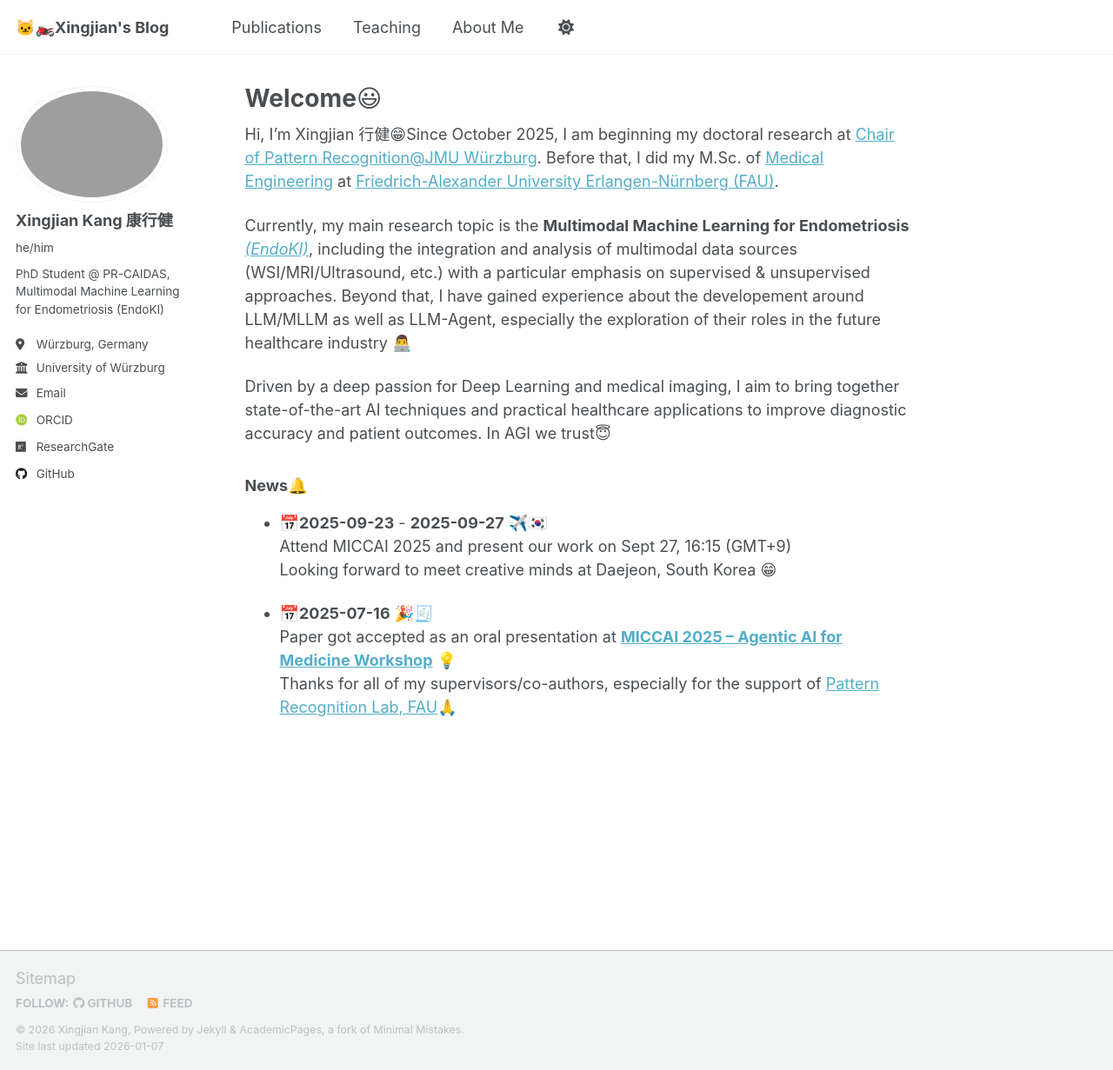
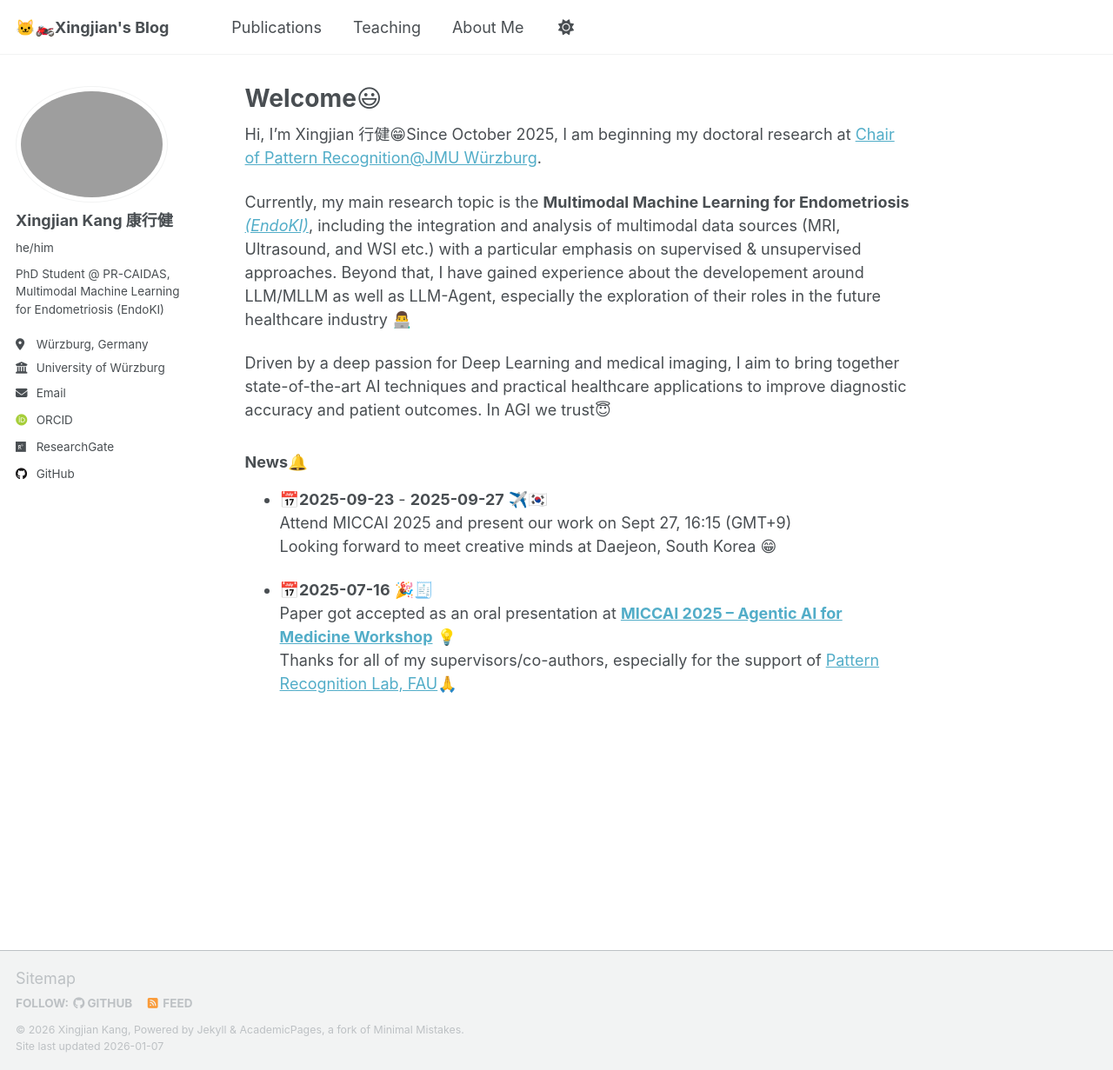
Before and after one commit to TrevorKang/TrevorKang.github.io, a Jekyll site: the page built from _pages/about.md, in a window 1280 px wide and 1231 px high. Shown: the whole window at 87% size. Built offline with Jekyll 4.4.1, drawn with Linux system fonts in a browser that asks for light colours; some web fonts are replaced; a script that is not in the unit is left out.

Commit message:
update about.md

```diff
--- a/_pages/about.md
+++ b/_pages/about.md
@@ -7,9 +7,9 @@ redirect_from:
   - /about.html
 ---
 
-Hi, I'm Xingjian 行健😁Since October 2025, I am beginning my doctoral research at [Chair of Pattern Recognition@JMU Würzburg](https://www.caidas.uni-wuerzburg.de/pr/). Before that, I did my M.Sc. of [Medical Engineering](https://meinstudium.fau.de/studiengang/medizintechnik-msc/) at [Friedrich-Alexander University Erlangen-Nürnberg (FAU)](https://www.fau.de/).
+Hi, I'm Xingjian 行健😁Since October 2025, I am beginning my doctoral research at [Chair of Pattern Recognition@JMU Würzburg](https://www.caidas.uni-wuerzburg.de/pr/).
 
-Currently, my main research topic is the **Multimodal Machine Learning for Endometriosis** [_(EndoKI)_](https://www.fau.de/2025/07/news/ki-trainierter-ultraschall-gegen-endometriose/), including the integration and analysis of multimodal data sources (WSI/MRI/Ultrasound, etc.) with a particular emphasis on supervised & unsupervised approaches. Beyond that, I have gained experience about the developement around LLM/MLLM as well as LLM-Agent, especially the exploration of their roles in the future healthcare industry 👨‍💻
+Currently, my main research topic is the **Multimodal Machine Learning for Endometriosis** [_(EndoKI)_](https://www.fau.de/2025/07/news/ki-trainierter-ultraschall-gegen-endometriose/), including the integration and analysis of multimodal data sources (MRI, Ultrasound, and WSI etc.) with a particular emphasis on supervised & unsupervised approaches. Beyond that, I have gained experience about the developement around LLM/MLLM as well as LLM-Agent, especially the exploration of their roles in the future healthcare industry 👨‍💻
 
 Driven by a deep passion for Deep Learning and medical imaging, I aim to bring together state-of-the-art AI techniques and practical healthcare applications to improve diagnostic accuracy and patient outcomes. In AGI we trust😇
 
```
